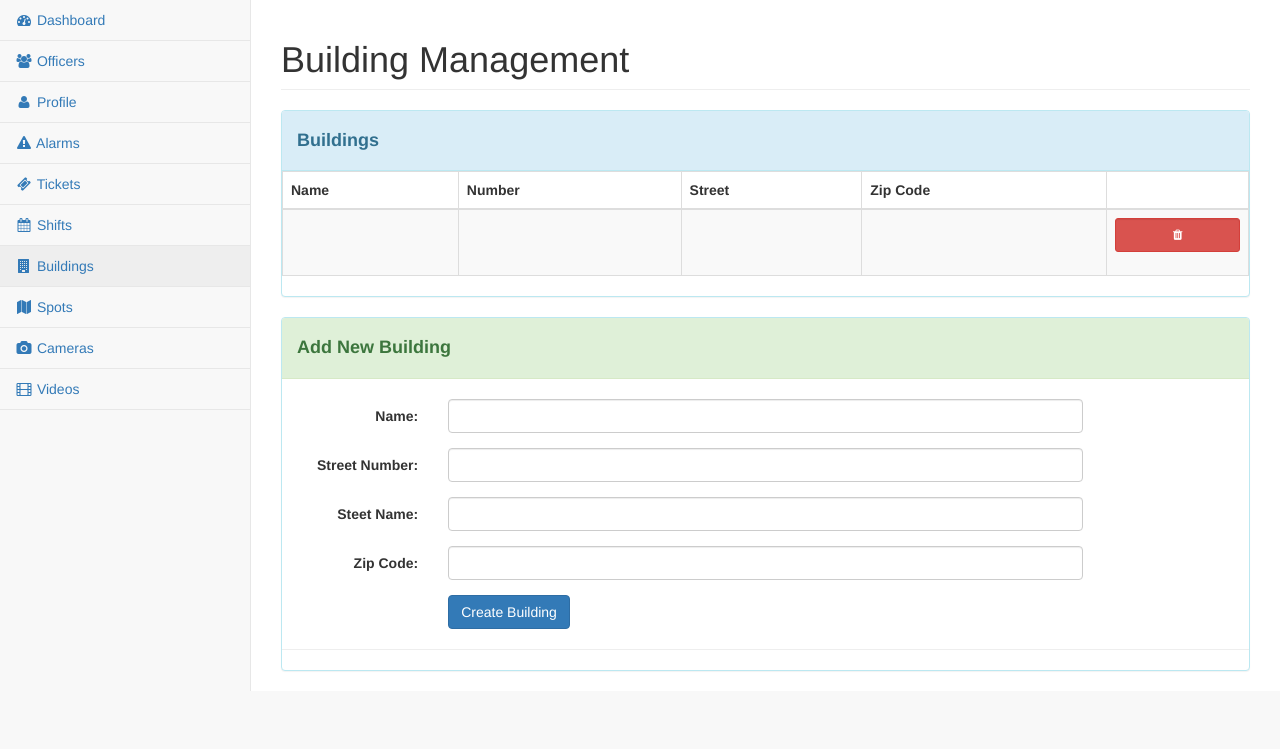
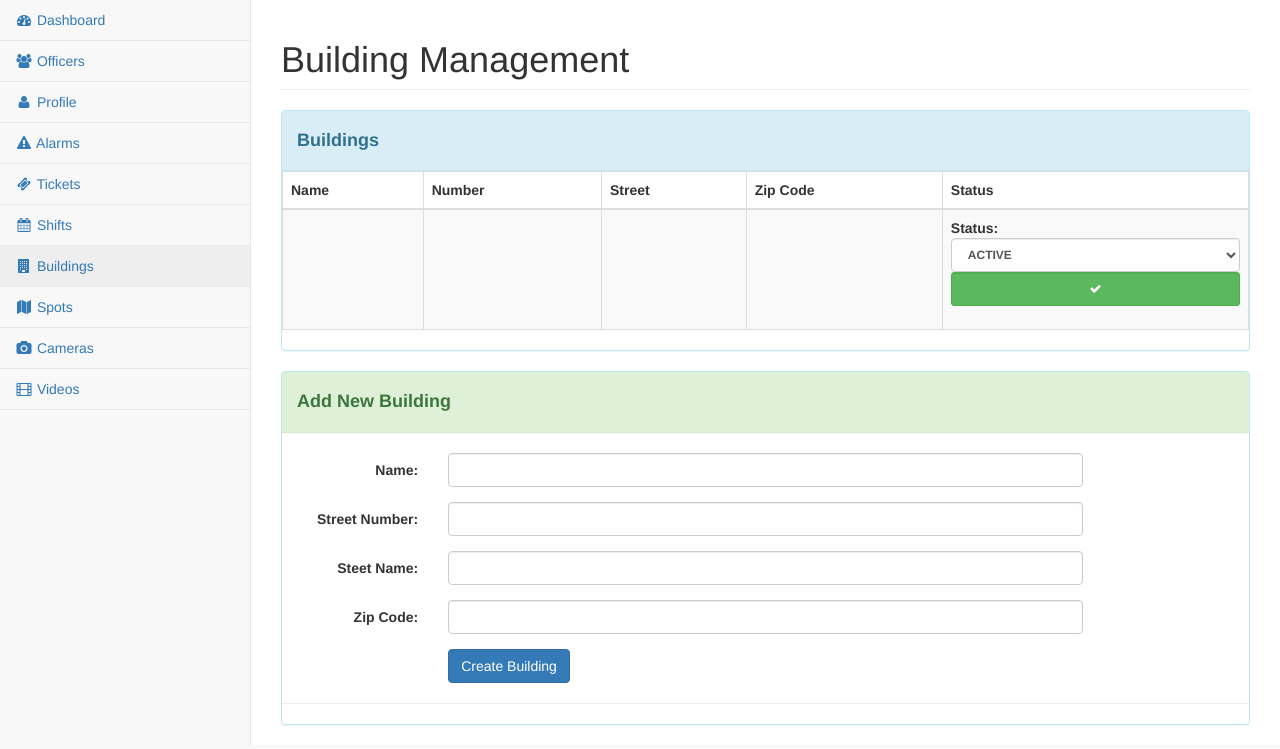
Before and after one commit to jbrack14/SecurityDatabase, a PHP site: page /pages/buildings.php in a window 1280 px wide. Shown: the part 51-800 px from the top of the page. Run offline with PHP 8.4, Linux system fonts and the light colour scheme; the visitor is signed in with stand-in values (Sample User, id 1); tables that the repository leaves empty or names only in its code hold one stand-in row (values such as "Sample post"); data that the repository does not hold is empty.

Commit message:
Added Status to Buildings and Spots.

```diff
--- a/security/pages/buildings.php
+++ b/security/pages/buildings.php
@@ -8,6 +8,7 @@
         SELECT
           *
         FROM Building
+        ORDER BY Status, Name
     ";
 
     try{
@@ -160,20 +161,25 @@
                                     <th>Number</th>
                                     <th>Street</th>
                                     <th>Zip Code</th>
-                                    <th></th>
+                                    <th>Status</th>
                                 </tr>
                             </thead>
                             <tbody>
                               <?php while($row = $buildings->fetch()) { ?>
-                                <tr>
+                                <tr <?php if($row['Status'] == "INACTIVE"){ echo 'class="danger"'; } ?>>
                                   <td><?php echo $row['Name']; ?></td>
                                   <td><?php echo $row['Street_Num']; ?></td>
                                   <td><?php echo $row['Street_Name']; ?></td>
                                   <td><?php echo $row['Zip_Code']; ?></td>
                                   <td><form action="../php/delete_building.php" method="post" role="form" data-toggle="validator">
+                                    <b>Status:</b>
+                                    <select style="font-size: 12px;" class="form-control" id="status" name="status">
+                                        <option value="ACTIVE" <?php if($row['Status']=="ACTIVE"){echo "selected";} ?> >ACTIVE</option>
+                                        <option value="INACTIVE" <?php if($row['Status']=="INACTIVE"){echo "selected";} ?> >INACTIVE</option>
+                                    </select>
                                     <div class="form-group">
                                       <input type="hidden" value="<?php echo $row['Name']; ?>" name="delete" id="delete">
-                                      <button type="submit" tabindex="4" class="form-control btn btn-xs btn-danger"><i class="fa fa-trash fa-fw"></i></button>
+                                      <button type="submit" tabindex="4" class="form-control btn btn-xs btn-success"><i class="fa fa-check fa-fw"></i></button>
                                     </div>
                                   </form></td>
                                 </tr>
--- a/security/php/delete_building.php
+++ b/security/php/delete_building.php
@@ -4,11 +4,13 @@
     {
        // Add ticket to database
         $query = "
-            DELETE FROM Building
+            UPDATE Building
+            SET Status = :status
             WHERE Name = :name
         ";
 
         $query_params = array(
+            ':status' => $_POST['status'],
             ':name' => $_POST['delete']
         );
 
```
Also changed, not shown: security/pages/spots.php (+5 -3 lines), security/pages/officers.php (line endings or trailing spaces).
